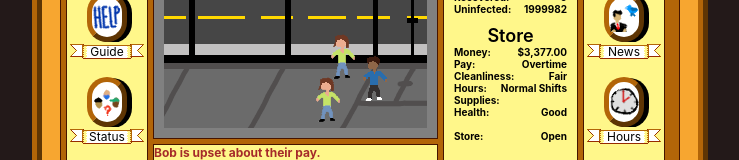
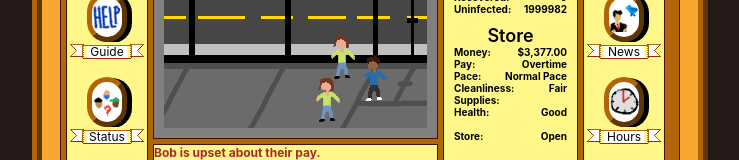
Before and after one commit to Macflash/quarantine-trail, a React (Create React App) app: page / in a window 1280 px wide. Shown: the part 279-439 px from the top of the page, without its empty margins (270-1009 px from the left). Built offline with nearby package versions, Linux system fonts and the light colour scheme.

Commit message:
update pace

```diff
--- a/src/components/layout.tsx
+++ b/src/components/layout.tsx
@@ -102,11 +102,11 @@ const PayMap: Lookup<PayQuality> = {
     "Paid Sick Leave": 22,
 };
 
-export type HourQuality = "Short Shifts" | "Normal Shifts" | "Grueling shifts";
+export type HourQuality = "Relaxed Pace" | "Normal Pace" | "Grueling Pace";
 const HourMap: Lookup<HourQuality> = {
-    "Short Shifts": 12,
-    "Normal Shifts": 9,
-    "Grueling shifts": 7,
+    "Relaxed Pace": 12,
+    "Normal Pace": 9,
+    "Grueling Pace": 7,
 };
 
 export type Callback = () => void;
@@ -292,7 +292,7 @@ export const Layout: React.FC<{ gameOver?: Callback }> = props => {
     const UnPause = React.useCallback(() => { ResetView(); reallyPaused = false; setPaused(false); }, [setPaused, ResetView]);
 
     const [payQ, setPayQ] = useStateAndView<PayQuality>("Overtime", ResetView, val => AddLog(`You decided to change the the pay to ${val}.`));
-    const [hourQ, setHourQ] = useStateAndView<HourQuality>("Normal Shifts", ResetView, val => AddLog(`You decided to change the the hours to ${val}.`));
+    const [hourQ, setHourQ] = useStateAndView<HourQuality>("Normal Pace", ResetView, val => AddLog(`You decided to change the the hours to ${val}.`));
 
     const [game, setGame] = useStateAndView<Game>(startingGame ? { ...startingGame, date: new Date(startingGame.date) } : {
         infectRate: "Normal",
@@ -590,12 +590,12 @@ export const Layout: React.FC<{ gameOver?: Callback }> = props => {
                         let SickChance = .9;
                         let HealChance = .1;
 
-                        if (hourQ == "Short Shifts") {
+                        if (hourQ == "Relaxed Pace") {
                             // better chances for health
                             SickChance = .95;
                             HealChance = .12;
                         }
-                        else if (hourQ == "Grueling shifts") {
+                        else if (hourQ == "Grueling Pace") {
                             // worse chances for health
                             SickChance = .85;
                             HealChance = .05;
@@ -801,7 +801,7 @@ export const Layout: React.FC<{ gameOver?: Callback }> = props => {
             break;
         case "Pay":
             centerMenu = <CenterMenu<PayQuality>
-                helpContent={<div>
+                helpContent={<div style={{fontSize: 11}}>
                     <div>Paid Sick Leave - Pay is respectful and generous. Sick employees can stay home to recover.</div>
                     <br />
                     <br />
@@ -821,19 +821,19 @@ export const Layout: React.FC<{ gameOver?: Callback }> = props => {
             break;
         case "Hours":
             centerMenu = <CenterMenu<HourQuality>
-                helpContent={<div>
-                    <div>Short Shifts - Your employees work 8 hours a day. They can take many breaks and rarely get tired.</div>
+                helpContent={<div style={{fontSize: 11}}>
+                    <div>Relaxed Pace - Your employees work 8 hours a day. They can take many breaks and rarely get tired.</div>
                     <br />
-                    <div>Normal Shifts - Your employees work 12 hours a day, starting at sunrise and stopping at sunset. They stop to rest only when you allow it. They finish each day very tired.</div>
+                    <div>Normal Pace - Your employees work 12 hours a day, starting at sunrise and stopping at sunset. They stop to rest only when you allow it. They finish each day very tired.</div>
                     <br />
-                    <div>Grueling Shifts - Your employees work 16 hours a day, starting before dawn and going until dark. They rarely rest or see their families. They finish each day exhausted and their health suffers.</div>
+                    <div>Grueling Pace - Your employees work 16 hours a day, starting before dawn and going until dark. They rarely rest or see their families. They finish each day exhausted and their health suffers.</div>
                 </div>}
                 setValue={setHourQ}
                 title="How long should your employees work each day?"
                 items={[
-                    { name: "Short Shifts", image: ShortShift },
-                    { name: "Normal Shifts", image: RegularShift },
-                    { name: "Grueling shifts", image: LongShift },
+                    { name: "Relaxed Pace", image: ShortShift },
+                    { name: "Normal Pace", image: RegularShift },
+                    { name: "Grueling Pace", image: LongShift },
                 ]}
             />;
             break;
@@ -1044,8 +1044,8 @@ export const Layout: React.FC<{ gameOver?: Callback }> = props => {
                 <div style={{ ...bodyStyle }}>
                     <BodyRow left="Money:" right={PrintMoney(money)} />
                     <BodyRow left="Pay:" right={payQ} />
+                    <BodyRow left="Pace:" right={hourQ} />
                     <BodyRow left="Cleanliness:" right={<div style={{ color: CleanColorMap[cleanliness] }}>{cleanliness}</div>} />
-                    <BodyRow left="Hours:" right={hourQ} />
                     <BodyRow left="Supplies:" right={cleaningSprays > 60 && paperTowels > 10 ? "Good" && masks > employees.length * 3 && gloves > employees.length * 5 : <div style={{ color: "red" }}>Low</div>} />
                     <BodyRow left="Health:" right={<div style={{ textAlign: "right" }}>{avgStatus}</div>} />
                     <br />
@@ -1148,7 +1148,7 @@ export function CenterMenu<T>(props: { title: string, items?: { name: T, image?:
         return <div style={{ ...bodyText, fontSize: 12, padding: "10px 2px", textAlign: "left", position: "relative", height: "100%" }}>
             {props.helpContent}
             <div style={{ position: "absolute", bottom: 30, left: 0, right: 0, textAlign: "center" }}>
-                <span style={{ border: "3px solid black", padding: 2, borderRadius: 8 }}>
+                <span style={{ border: "3px solid black", padding: 3, borderRadius: 8 }}>
                     <button onClick={() => setViewHelp(false)} style={{ cursor: "pointer", width: 75, backgroundColor: ColorYellow, borderRadius: 5, border: MiniBorder, fontWeight: 700 }}>OK</button>
                 </span>
             </div>
```
